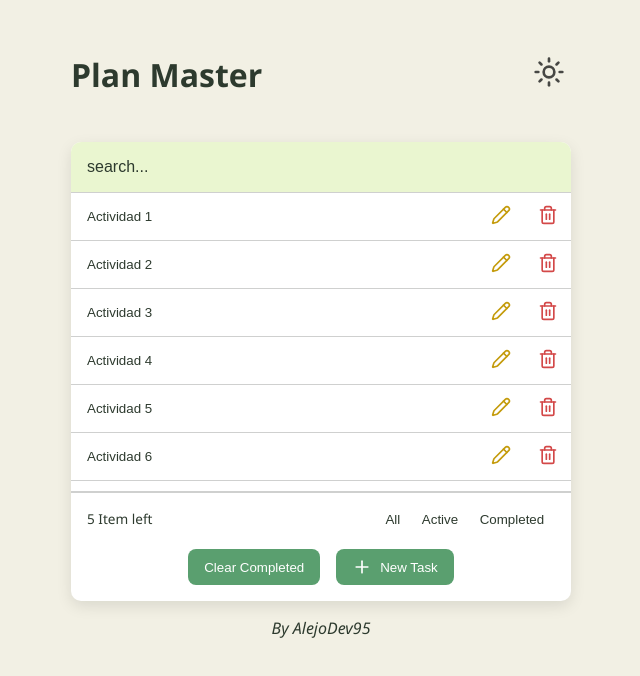
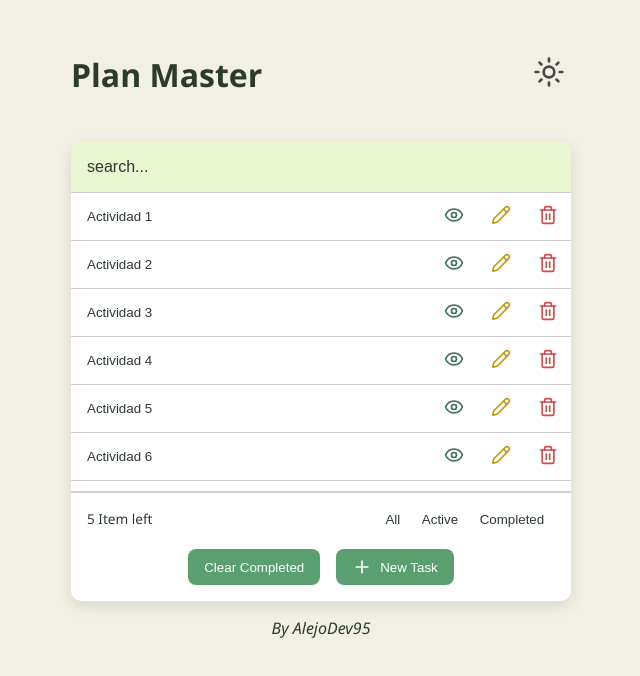
Before and after one commit to AlejoDev95/plan-master, a React (Vite) app: page / in a window 1280 px wide. Shown: the top 676 px of the page, without its empty margins (319-959 px from the left). Built offline with nearby package versions, Linux system fonts and the light colour scheme.

Commit message:
creación del boton para ver los detalles de la App

```diff
--- a/src/components/TodoList.tsx
+++ b/src/components/TodoList.tsx
@@ -20,6 +20,9 @@ export const TodoList = () => {
         <li key={todo.id} className="todo-item">
           <button className="todo-text">{todo.text}</button>
           <div className="todo-item_actions">
+            <button className="view-btn">
+              <Icon name="Eye" />
+            </button>
             <button className="edit-btn">
               <Icon name="Pencil" />
             </button>
--- a/src/style.css
+++ b/src/style.css
@@ -13,8 +13,11 @@
   --color-delete: #d34848;
   --color-edit-hover: #e6cd5b;
   --color-edit: #c49b0b;
+  --color-view-hover: #7ac3a1;
+  --color-view: #3b6e5a;
   --input: #eaf6d0;
   --text: #2d3a2e;
+  --white: #fff;
 }
 
 [data-theme="dark"] {
@@ -32,6 +35,8 @@
   --color-delete: #f36d6d;
   --color-edit-hover: #f3db7f;
   --color-edit: #e1c34c;
+  --color-view-hover: #81c4a6;
+  --color-view: #7cd1ac;
   --input: #3a5144;
   --text: #e6f3ea;
 }
@@ -145,6 +150,21 @@ body {
   align-items: center;
 }
 
+.view-btn {
+  background: transparent;
+  border: none;
+  padding: 0.4em;
+  border-radius: 6px;
+  cursor: pointer;
+  color: var(--color-view);
+  transition: background-color 0.2s ease, color 0.2s ease;
+}
+
+.view-btn:hover {
+  background-color: var(--color-view-hover);
+  color: var(--white);
+}
+
 .edit-btn,
 .delete-btn {
   background: transparent;
@@ -161,7 +181,7 @@ body {
 
 .edit-btn:hover {
   background-color: var(--color-edit-hover);
-  color: white;
+  color: var(--white);
 }
 
 .delete-btn {
@@ -170,7 +190,7 @@ body {
 
 .delete-btn:hover {
   background-color: var(--color-delete-hover);
-  color: white;
+  color: var(--white);
 }
 
 .todo-footer {
```
